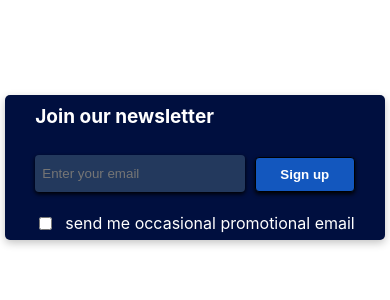
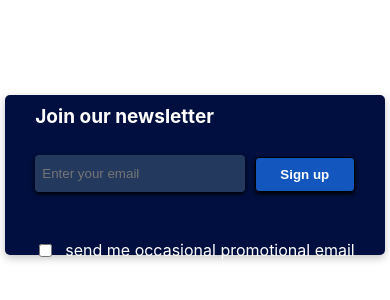
Before and after one commit to CyCodez/newsletters, a React (Create React App) app: page / in a window 390 px wide. Shown: the part 100-400 px from the top of the page. Built offline with nearby package versions, Linux system fonts and the light colour scheme.

Commit message:
adjusted nobile view

```diff
--- a/src/App.css
+++ b/src/App.css
@@ -75,7 +75,7 @@ p {
   .avatardiv {
     width: 100%; /* Set the width to 100% for full width on mobile */
     max-width: fit-content;
-    height: 85px;
+    height: 100px;
     padding: 30px; /* Adjust the padding for smaller screens */
     margin: 50% auto; /* Adjust the margin for smaller screens */
   }
@@ -106,7 +106,8 @@ p {
     gap: 10px;
     align-items: center;
     margin: 0 auto;
-    margin-top: -45px;
+    /* margin-top: -75px;
+    margin-bottom: 70px; */
   }
   .container button {
     width: 100px;
```
